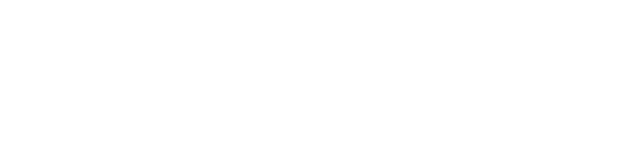
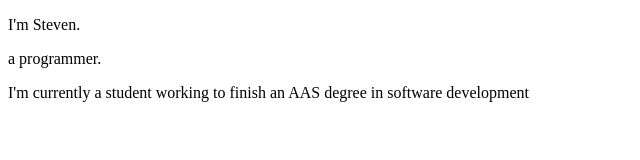
Before and after one commit to bradysteven06/UdemyWebDevBootcamp, a plain HTML site: page Capstone Project 2 - Personal Site/index.html in a window 1280 px wide. Shown: the whole page, without its empty margins (0-640 px from the left). Drawn offline with Linux system fonts and the light colour scheme.

Commit message:
added some basic content to personal site

```diff
--- a/Capstone Project 2 - Personal Site/index.html
+++ b/Capstone Project 2 - Personal Site/index.html
@@ -9,7 +9,10 @@
 </head>
 
 <body>
+    <p>I'm Steven.</p>
+    <p>a programmer.</p>
 
+    <p>I'm currently a student working to finish an AAS degree in software development</p>
 </body>
 
 </html>
```
